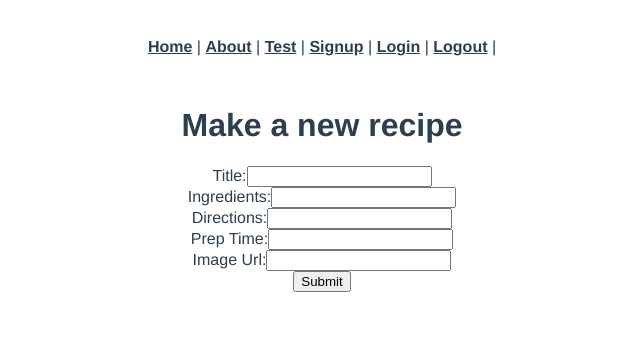
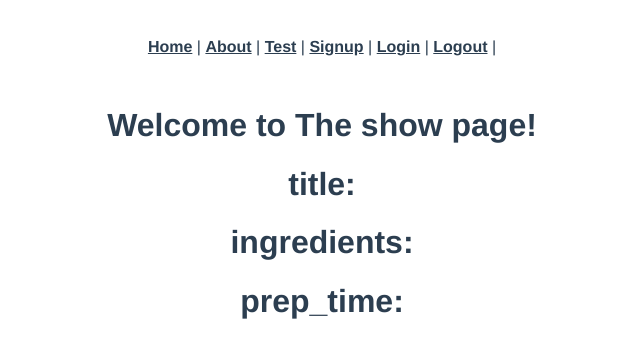
Before and after one commit to codevid-20/cookbook_vue_app, a Vue app: page /recipes/new in a window 1280 px wide. Shown: the top 358 px of the page, without its empty margins (318-958 px from the left). Built offline with nearby package versions, Linux system fonts and the light colour scheme; no server answers.

Commit message:
base show action

```diff
--- a/src/router/index.js
+++ b/src/router/index.js
@@ -7,6 +7,7 @@ import Login from "../views/Login.vue";
 import Logout from "../views/Logout.vue";
 import RecipesIndex from "../views/RecipesIndex.vue";
 import RecipesNew from "../views/RecipesNew.vue";
+import RecipesShow from "../views/RecipesShow.vue";
 
 Vue.use(VueRouter)
 
@@ -20,6 +21,11 @@ Vue.use(VueRouter)
     path: '/recipes',
     name: 'RecipesIndex',
     component: RecipesIndex
+  },
+  {
+    path: '/recipes/:id',
+    name: 'RecipesShow',
+    component: RecipesShow
   },
   {
     path: '/recipes/new',
--- /dev/null
+++ b/src/views/RecipesShow.vue
@@ -0,0 +1,43 @@
+
+
+<template>
+  <div class="home">
+    <h1>{{ message }}</h1>
+    <h1>title: {{ recipe.title }}</h1>
+    <h1>ingredients: {{ recipe.ingredients }}</h1>
+    <h1>prep_time: {{ recipe.prep_time }}</h1>
+
+    <img v-bind:src="recipe.image_url">
+
+
+  </div>
+</template>
+
+<style>
+</style>
+
+<script>
+import axios from "axios";
+export default {
+  data: function() {
+    return {
+      message: "Welcome to The show page!",
+      recipe: {}
+    };
+  },
+  created: function() {
+    this.showRecipe();
+  },
+  methods: {
+    showRecipe: function() {
+      console.log('showing the recipe...');
+      console.log(this.$route.params.id);
+      // params[:id]
+      axios.get('/api/recipes/' + this.$route.params.id).then(response => {
+        console.log(response.data);
+        this.recipe = response.data;
+      })
+    }
+  }
+};
+</script>
```
